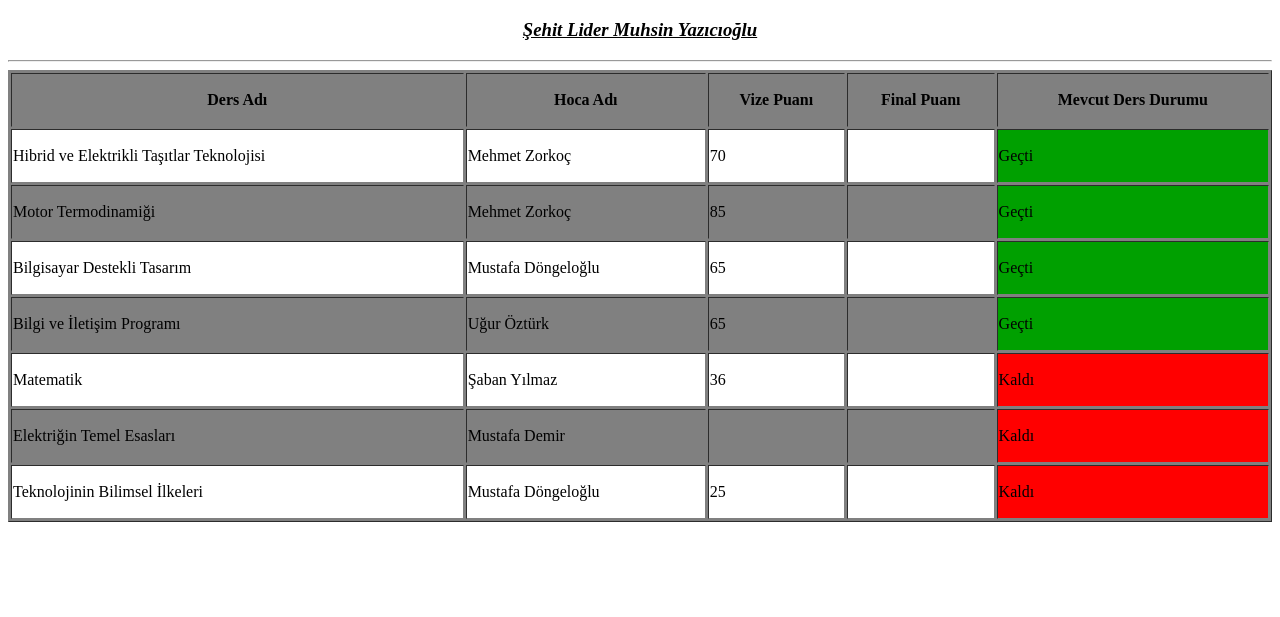
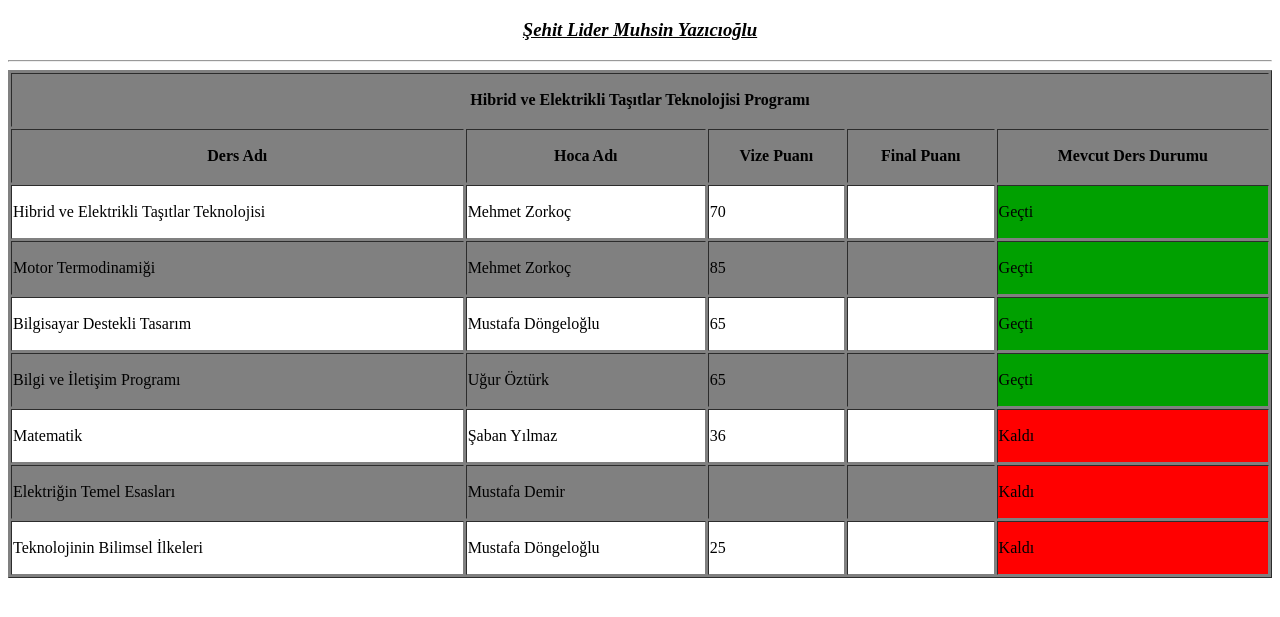
Before and after one commit to bc1428/bc1428.github.io, a plain HTML site: page notlar.html in a window 1280 px wide. Shown: the part 61-678 px from the top of the page. Drawn offline with Linux system fonts and the light colour scheme.

Commit message:
Add files via upload

```diff
--- a/notlar.html
+++ b/notlar.html
@@ -11,6 +11,11 @@
 	<hr>
 	<table border="1" width="100%" bgcolor="grey">
 		<thead>
+			<tr>
+				<th colspan="100%">
+					<p>Hibrid ve Elektrikli Taşıtlar Teknolojisi Programı</p>
+				</th>
+			</tr>
 			<tr>
 				<th>
 					<p>Ders Adı</p>
```
